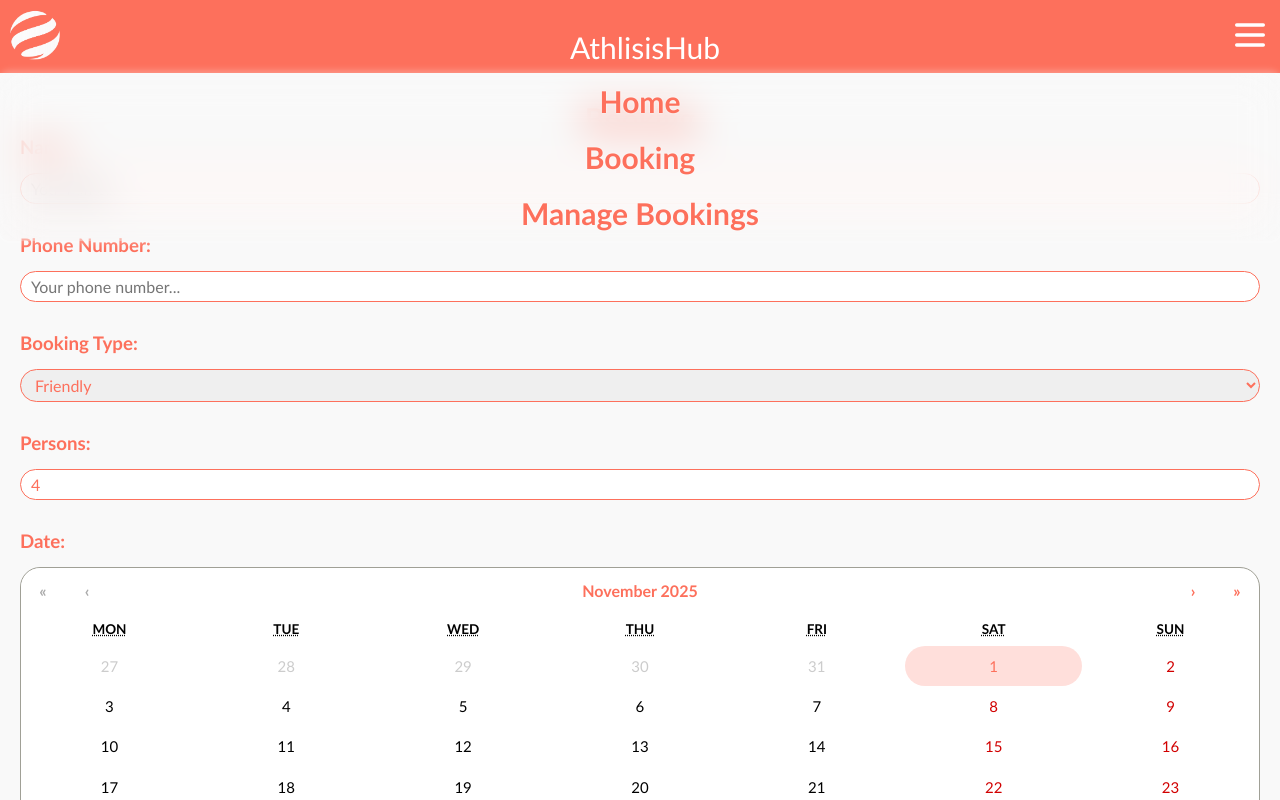
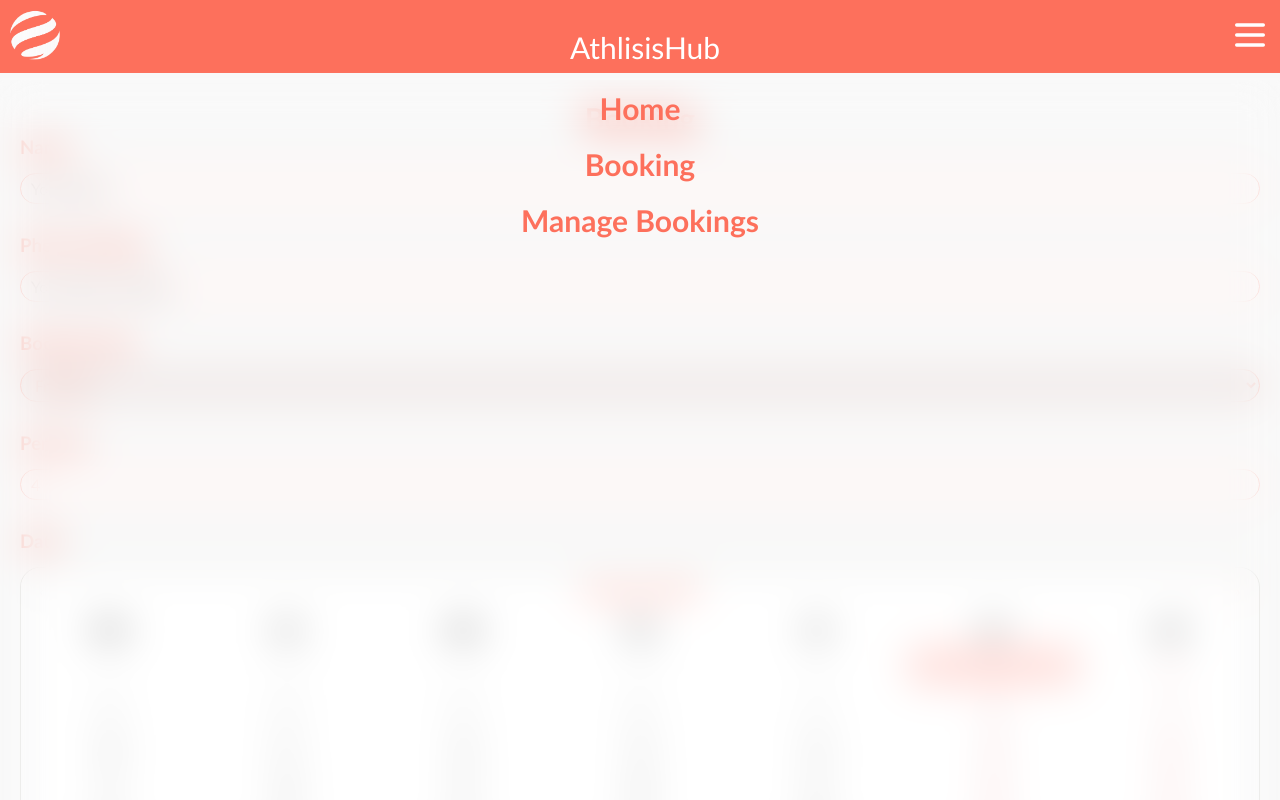
Before and after one commit to gdrakoulakos/athlisis-hub, a Next.js app: page /booking in a window 1280 px wide. Both pictures are taken after a click on the picture 1250 px from the left and 35 px from the top of the page. Shown: the top 800 px of the page. Built offline with nearby package versions, Linux system fonts and the light colour scheme.

Commit message:
Implement animated header menu: add motion effects and update styles for options container

```diff
--- a/src/app/components/Header/Header.js
+++ b/src/app/components/Header/Header.js
@@ -7,6 +7,7 @@ import {
   toggleHeaderMenu,
   hideHeaderMenu,
 } from "@/redux/features/headerMenuSlice";
+import { AnimatePresence, motion } from "motion/react";
 
 export default function Header() {
   const dispatch = useDispatch();
@@ -21,6 +22,7 @@ export default function Header() {
   ];
 
   return (
+    <>
       <div className={styles.headerSection}>
         <Link href="/" className={styles.logoLink}>
           <figure className={styles.logo}>
@@ -47,14 +49,18 @@ export default function Header() {
             />
           </figure>
         </div>
-
-      <div
-        className={`${styles.optionsSection} ${
-          displayHeaderMenu ? styles.open : ""
-        }`}
+      </div>
+      <AnimatePresence mode="wait">
+        {displayHeaderMenu && (
+          <motion.div
+            className={styles.optionsContainer}
+            initial={{ opacity: 0 }}
+            animate={{ opacity: 1 }}
+            transition={{ duration: 0.3 }}
+            exit={{ opacity: 0 }}
+            onClick={() => dispatch(hideHeaderMenu())}
           >
             {headerOptions.map((option, index) => (
-          <h1 key={index} className={styles.optionsContainer}>
               <Link
                 href={option.path}
                 className={styles.option}
@@ -62,9 +68,10 @@ export default function Header() {
               >
                 {option.name}
               </Link>
-          </h1>
             ))}
-      </div>
-    </div>
+          </motion.div>
+        )}
+      </AnimatePresence>
+    </>
   );
 }
--- a/src/app/components/Header/Header.module.css
+++ b/src/app/components/Header/Header.module.css
@@ -31,34 +31,24 @@
   margin: 10px;
 }
 
-.optionsSection {
+.optionsContainer {
   display: flex;
   flex-direction: column;
+  position: absolute;
   width: 100%;
-  height: auto;
+  height: 100%;
   box-shadow: 0px 0px 7px 2px rgba(255, 255, 255, 0.318);
-  position: absolute;
-  top: 100%;
-  z-index: 1;
+  z-index: 122;
   backdrop-filter: blur(20px);
-  border-radius: 10px;
-  opacity: 0;
-  pointer-events: none;
-  transition: opacity 0.3s ease, right 0.3s ease;
-}
-
-.optionsSection.open {
-  opacity: 1;
-  pointer-events: auto;
-}
-
-.optionsContainer {
-  margin: 10px;
-  cursor: pointer;
+  margin-top: 20px;
 }
 
 .option {
   text-decoration: none;
   color: #fd705c;
-  text-shadow: #ffffff 0px 0px 2px;
+  width: 100%;
+  text-align: center;
+  font-size: 30px;
+  padding: 10px 0px;
+  font-weight: 800;
 }
```
Lines whose indentation alone changed are shown as unchanged.
